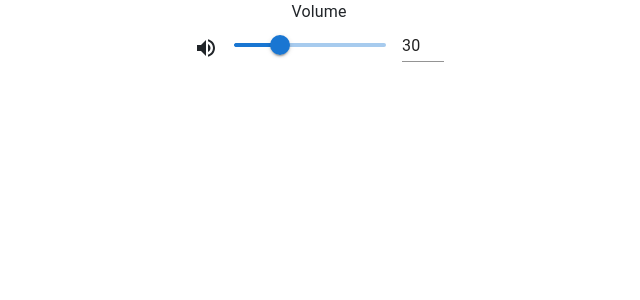
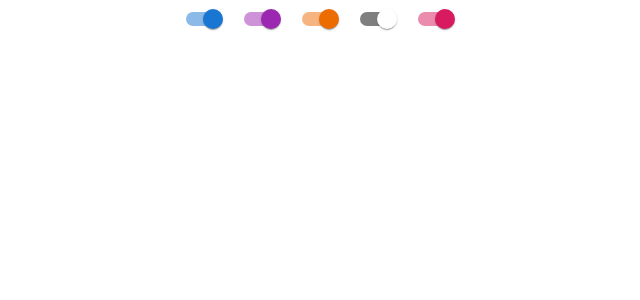
Before and after one commit to sinhasudhanshu/My-React-App, a React (Create React App) app: page / in a window 1280 px wide. Shown: the top 300 px of the page, without its empty margins (321-961 px from the left). Built offline with nearby package versions, Linux system fonts and the light colour scheme.

Commit message:
Switch button

```diff
--- a/src/App.js
+++ b/src/App.js
@@ -9,7 +9,9 @@ import './App.css';
 //import SelectButtons from './components/SelectButtons';
 //import MultipleSelectNative from './components/MultipleSelectNative';
 //import SliderButton from './components/SliderButton';
-import SliderVolumeButton from './components/SliderVolumeButton';
+//import SliderVolumeButton from './components/SliderVolumeButton';
+//import BasicSwitchButton from './components/BasicSwitchButton';
+import SwitchColor from './components/SwitchColor';
 //import MyButtons from './components/MyButtons';
 //import MyButtonsGroup from './components/MyButtonsGroup';
 
@@ -19,7 +21,7 @@ function App() {
 
         <center>
 
-       <SliderVolumeButton/>
+       <SwitchColor/>
 
         </center>
 
--- /dev/null
+++ b/src/components/BasicSwitchButton.js
@@ -0,0 +1,16 @@
+import * as React from 'react';
+import Switch from '@mui/material/Switch';
+
+const label = { inputProps: { 'aria-label': 'Switch demo' } };
+
+function BasicSwitchButton() {
+    return (
+        <div>
+            <Switch {...label} defaultChecked />
+            <Switch {...label} />
+            <Switch {...label} disabled defaultChecked />
+            <Switch {...label} disabled />
+        </div>
+    );
+}
+export default BasicSwitchButton;
--- /dev/null
+++ b/src/components/SwitchColor.js
@@ -0,0 +1,31 @@
+import * as React from 'react';
+import { alpha, styled } from '@mui/material/styles';
+import { pink } from '@mui/material/colors';
+import Switch from '@mui/material/Switch';
+
+const PinkSwitch = styled(Switch)(({ theme }) => ({
+  '& .MuiSwitch-switchBase.Mui-checked': {
+    color: pink[600],
+    '&:hover': {
+      backgroundColor: alpha(pink[600], theme.palette.action.hoverOpacity),
+    },
+  },
+  '& .MuiSwitch-switchBase.Mui-checked + .MuiSwitch-track': {
+    backgroundColor: pink[600],
+  },
+}));
+
+const label = { inputProps: { 'aria-label': 'Color switch demo' } };
+
+ function SwitchColor() {
+  return (
+    <div>
+      <Switch {...label} defaultChecked />
+      <Switch {...label} defaultChecked color="secondary" />
+      <Switch {...label} defaultChecked color="warning" />
+      <Switch {...label} defaultChecked color="default" />
+      <PinkSwitch {...label} defaultChecked />
+    </div>
+  );
+}
+export default SwitchColor;
```
